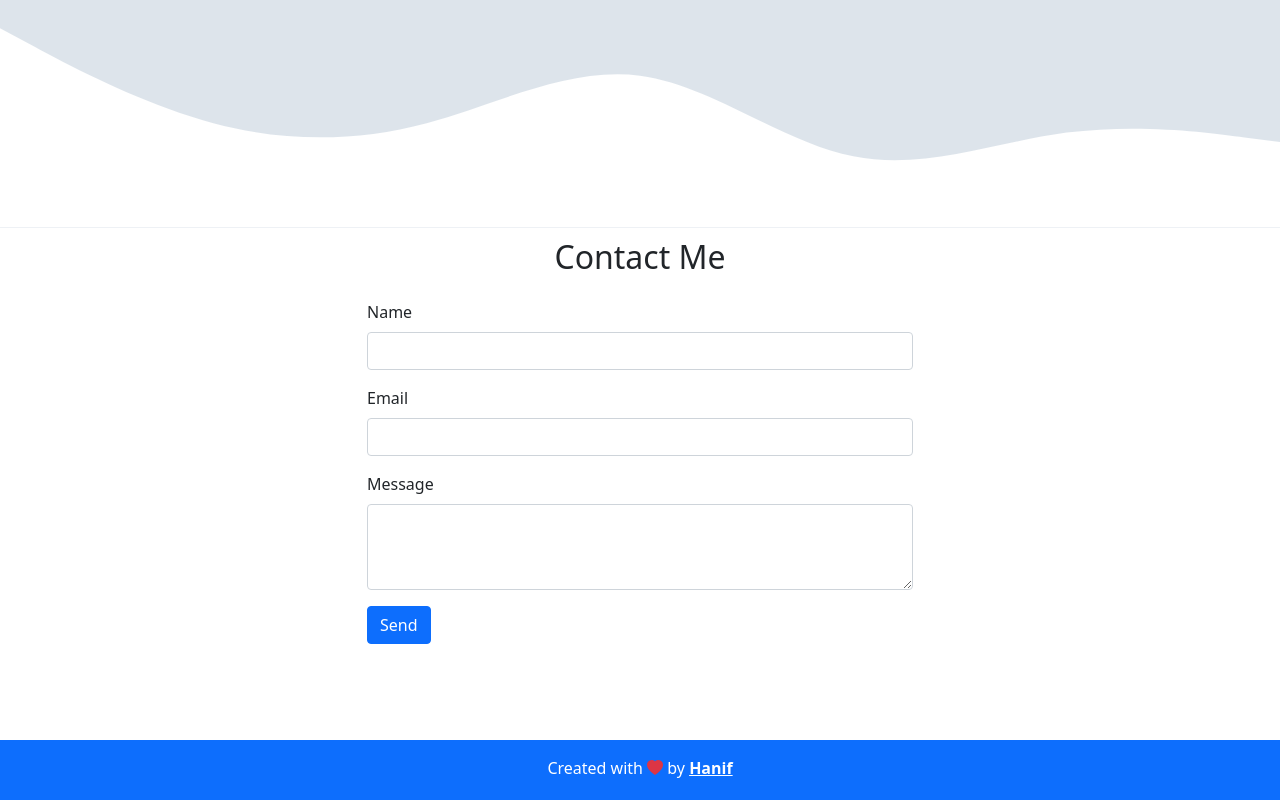
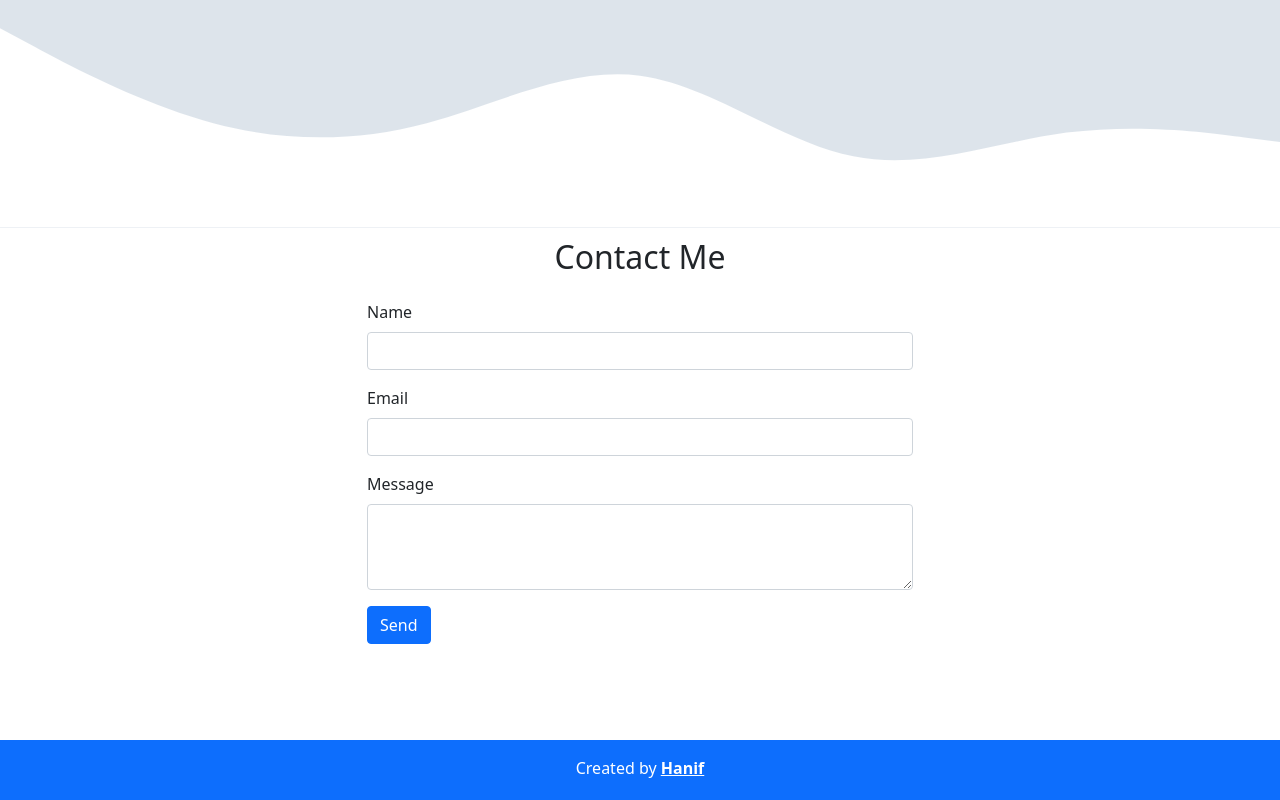
Before and after one commit to Hanif-tech/Hanif-tech.github.io, a plain HTML site: page index.html in a window 1280 px wide. Shown: the part 1720-2520 px from the top of the page. Drawn offline with nearby package versions, Linux system fonts and the light colour scheme.

Commit message:
hapus love

```diff
--- a/index.html
+++ b/index.html
@@ -157,7 +157,9 @@
 
     <!-- Footer -->
     <footer class="bg-primary text-white text-center pt-3 p-1 mt-5">
-      <p>Created with <i class="bi bi-heart-fill text-danger"></i> by <a class="text-white fw-bold" href="https://www.instagram.com/letmecomeeeee/">Hanif</a></p>
+      <p>Created
+         <!-- with <i class="bi bi-heart-fill text-danger"></i>  -->
+         by <a class="text-white fw-bold" href="https://www.instagram.com/letmecomeeeee/">Hanif</a></p>
     </footer>
     <!-- akhir Footer -->
 
```
